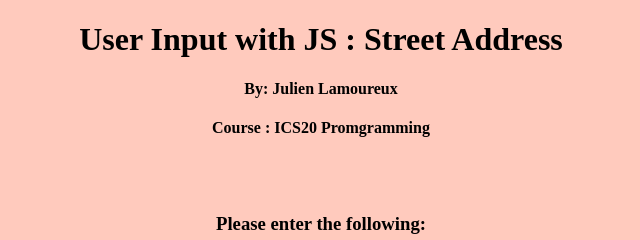
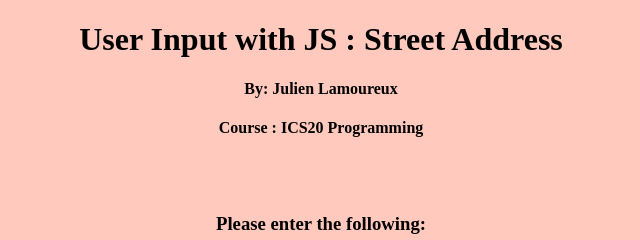
Before and after one commit to ICS20-Programming-JulienL/Unit2-03-HTML-StreetAddress, a plain HTML site: page index.html in a window 1280 px wide. Shown: the top 240 px of the page, 319-959 px from the left. Drawn offline with Linux system fonts and the light colour scheme.

Commit message:
Grammar error.

```diff
--- a/index.html
+++ b/index.html
@@ -16,7 +16,7 @@
     <link rel="icon" type="image/png" sizes="16x16" href="./fav_index2/favicon-16x16.png">
     <link rel="manifest" href="./fav_index2/site.webmanifest">
     <link rel="stylesheet" href="./css/style.css">
-    <title>Street Adress Webpage</title>
+    <title>User Input with JS : Street Address Webpage</title>
   </head>
   <body>
   <!--Header and text-->
@@ -24,7 +24,7 @@
     <center>
       <h1>User Input with JS : Street Address</h1>
       <h4>By: Julien Lamoureux</h4>
-      <h4>Course : ICS20 Promgramming</h4>
+      <h4>Course : ICS20 Programming</h4>
       <br>
       <br>
       <!--Input and Textfield code-->
```
